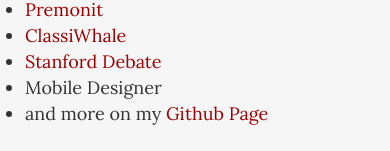
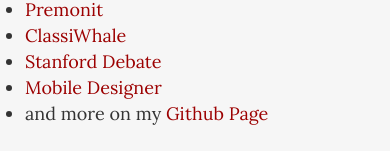
Before and after one commit to achur/achur.github.com, a plain HTML site: page index.html in a window 390 px wide. Shown: the part 510-661 px from the top of the page. Drawn offline with Linux system fonts and the light colour scheme.

Commit message:
Update MobileDesigner link

```diff
--- a/index.html
+++ b/index.html
@@ -49,7 +49,7 @@ In my spare time, I love playing basketball and tennis, hanging out with friends
 <li><a href="http://premonit.com/">Premonit</a></li>
 <li><a href="http://github.com/yesimon/classiwhale">ClassiWhale</a></li>
 <li><a href="http://debate.stanford.edu/">Stanford Debate</a></li>
-<li>Mobile Designer</li>
+<li><a href="http://github.com/achur/MobileDesigner">Mobile Designer</a></li>
 <li>and more on my <a href="https://github.com/achur">Github Page</a></li>
 </ul>
 
```
